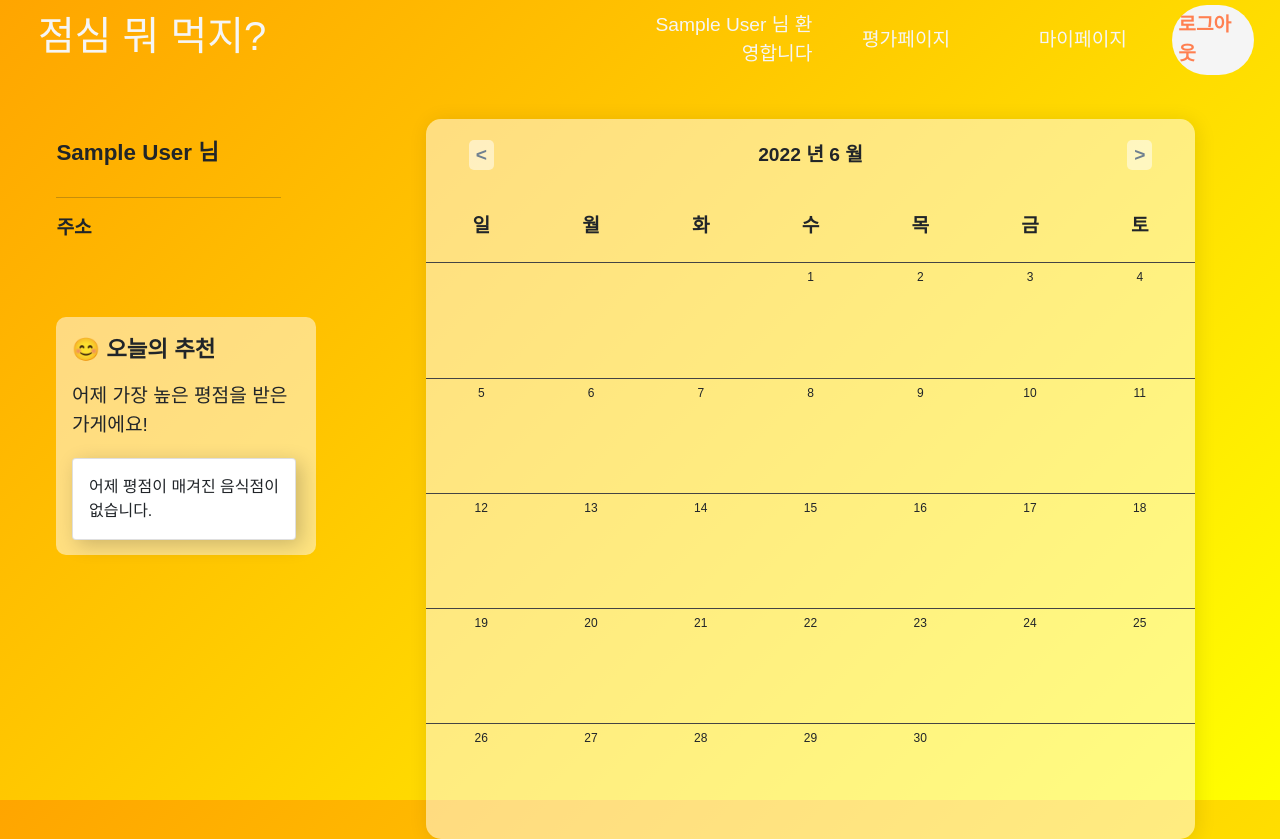
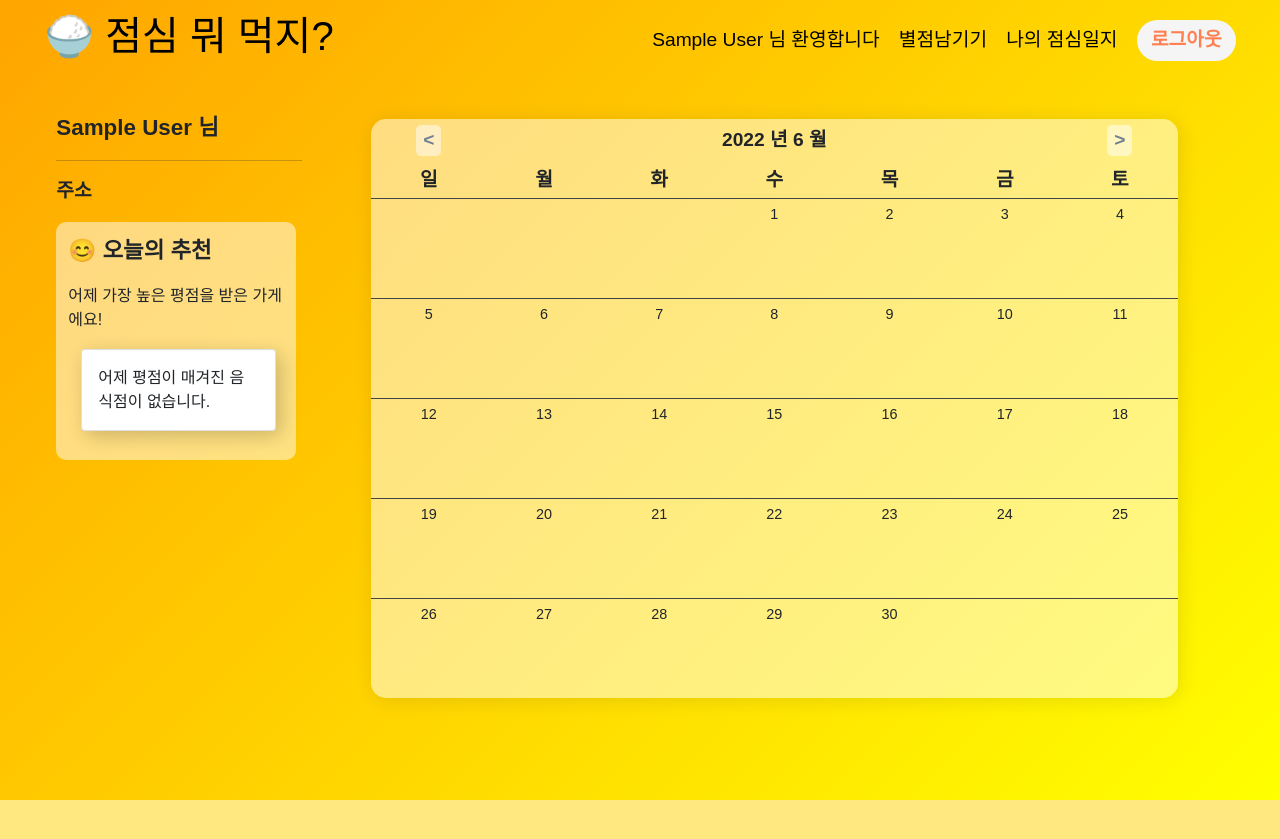
Before and after one commit to SeonminKim1/PJ-TODAY_LUNCH, a Django app: page /mypage/2022/6 in a window 1280 px wide. After the commit the page ends 800 px from the top, so only its background shows below. Run offline with Django 4.2, Linux system fonts and the light colour scheme; the visitor is signed in with stand-in values (Sample User, id 1); data that the repository does not hold is empty; some libraries are stand-ins or nearby versions; some web fonts are replaced.

Commit message:
Fix all style

```diff
--- a/static/css/main.css
+++ b/static/css/main.css
@@ -28,7 +28,8 @@ aside, section {
 }
 
 aside {
-    margin: 0 4%;
+    width: 20%;
+    margin: 1% 4%;
 }
 
 .aside-container {
@@ -36,7 +37,7 @@ aside {
     align-items: center;
     width: 100%;
     padding: 2%;
-    margin: auto;
+    margin: 0 auto;
 }
 
 .aside-wrapper {
@@ -45,16 +46,15 @@ aside {
 }
 
 .user-main-box {
-    margin: 20% 0 30% 0;
+    margin: 5% 0;
 }
 
 .user-main {
-    width: 90%;
+    width: 100%;
 }
 
 .user-info-title {
     display: inline-block;
-    margin-bottom: 5%;
     font-size: 1.4rem;
     font-weight: 600;
 }
@@ -76,13 +76,15 @@ hr {
 .user-lunch-box {
     display: flex;
     align-items: center;
-    width: 260px;
+    justify-content: center;
+    width: 240px;
     border-radius: 10px;
     background-color: rgba(255, 255, 255, 0.5)
 }
 
 .user-lunch {
-    padding: 6%;
+    padding: 5%;
+    margin: 0 auto;
 }
 
 .user-card-title {
@@ -91,30 +93,31 @@ hr {
 }
 
 .user-card-text {
-    font-size: 1.2rem;
+    font-size: 1.0rem;
 }
 
 .user-card {
-    margin-top: 8%;
+    margin: 8% auto;
 }
 
 /* section */
 section {
     display: flex;
-    margin: 3% 0 0 5%;
+    width: 70%;
+    margin: 3% 0;
 }
 
 .section-container {
     width: 100%;
-    margin: auto;
+    margin: 0 auto;
 }
 
 .section-wrapper {
+    width: 100%;
 }
 
 .card-section-box {
-    width: 95%;
-    margin-top: 2%;
+    width: 100%;
 }
 
 .card-title-box {
@@ -123,7 +126,16 @@ section {
     width: 91%;
 }
 
+.card-body {
+    display: flex;
+    flex-direction: column;
+    justify-content: center;
+    align-items: center;
+}
+
 .card-title {
+    width: 100%;
+    text-align: center;
     white-space: nowrap;
     overflow: hidden;
     text-overflow: ellipsis;
@@ -142,10 +154,14 @@ section {
 }
 
 .card-section-title {
+    display: inline-block;
+    padding: 1%;
     font-size: 1.4rem;
     font-weight: 500;
-    color: whitesmoke;
+    color: black;
     margin-left: 4%;
+    border-radius: 10px;
+    background-color: rgba(255, 255, 255, 0.5)
 }
 
 .menu-box {
@@ -178,7 +194,7 @@ section {
 .card-box {
     display: flex;
     position: relative;
-    margin: 4%;
+    margin: 2% 0 4% 3%;
 }
 
 .card {
--- a/static/css/mypage.css
+++ b/static/css/mypage.css
@@ -26,8 +26,7 @@ body {
 /* section */
 .main-container-mypage section {
     width: 70%;
-    height: 600px;
-    margin: 3% 0 0 5%;
+    margin: 3% auto;
 }
 
 .section-container-mypage {
@@ -44,7 +43,7 @@ body {
 
 table {
     width: 100%;
-    height: 120%;
+    height: 101%;
     text-align: center;
     background-color: rgba(255, 255, 255, 0.5);
     box-shadow: 2px 2px 20px rgba(0, 0, 0, 0.1);
@@ -82,14 +81,14 @@ thead button {
     height: 100px;
     text-align: center;
     vertical-align: top;
-    font-size: 12px;
+    font-size: 0.9rem;
 }
 
 .diary_item {
     width: 90%;
-    height: 80%;
+    height: 70%;
     border-radius: 5px;
-    font-size: 0.9rem;
+    font-size: 0.8rem;
     font-weight: 500;
     color: darkorange;
     padding: 3%;
--- a/static/css/nav.css
+++ b/static/css/nav.css
@@ -1,46 +1,49 @@
 /* nav */
 .nav-wrapper {
+    width: 95%;
     display: flex;
     align-items: center;
     justify-content: space-between;
-    margin: 0 2% 0 2%;
+    margin: 0 auto;
 }
 
-.logo-box, .hello-box, .logout-box, .mypage-box {
+.logo-box {
     display: inline-block;
     padding: 1%;
 }
 
 .logo {
-    color: whitesmoke;
+    color: black;
     font-weight: 600;
-
 }
 
 .nav-user-box {
     display: flex;
     justify-content: space-between;
+    align-items: center;
     width: 50%;
+    padding: 1%;
+    font-size: 1.2rem;
+    /*color: black;*/
 }
 
 .hello-box, .mypage-box, .scoring-box {
-    display: flex;
-    justify-content: center;
-    align-items: center;
-    width: 40%;
-    margin: auto;
-    font-size: 1.2rem;
+    /*display: flex;*/
+    /*justify-content: center;*/
+    /*align-items: center;*/
+    /*width: 30%;*/
+    /*margin: auto;*/
 }
 
 .hello {
     text-align: right;
     font-weight: 500;
-    color: whitesmoke;
+    color: black;
 }
 
 .mypage-a, .scoring-a {
     text-decoration: none;
-    color: whitesmoke;
+    color: black;
 }
 
 .scoring-a:hover, .mypage-a:hover {
@@ -52,13 +55,15 @@
 }
 
 .logout-box {
-    display: flex;
-    justify-content: center;
-    align-items: center;
-    width: 18%;
+    /*display: flex;*/
+    /*justify-content: center;*/
+    /*align-items: center;*/
+    padding: 6px 8px;
+    width: 17%;
     height: 70%;
-    border-radius: 50px;
+    border-radius: 30px;
     background-color: whitesmoke;
+    text-align: center;
 }
 
 .logout {
--- a/static/css/scoring.css
+++ b/static/css/scoring.css
@@ -10,7 +10,7 @@ body {
 }
 
 .main_container {
-    margin-top: 4%;
+    /*margin-top: 4%;*/
 }
 .title_wrapper {
     text-align: center;
--- a/templates/mypage/mypage.html
+++ b/templates/mypage/mypage.html
@@ -21,9 +21,8 @@
                     <div class="user-lunch-box">
                         <div class="user-lunch">
                             <p class="user-card-title">😊 오늘의 추천</p>
-                            <span class="user-card-text">어제 가장 높은 평점을 받은</span><br />
-                            <span class="user-card-text">가게에요!</span>
-                            <div class="card user-card">
+                            <span class="user-card-text">어제 가장 높은 평점을 받은 가게에요!</span>
+                            <div style="width: 90%" class="card user-card">
                                 {% if today_reco_result == 'success' %}
                                     <img src="/{{ today_res.restaurant_image }}" class="card-img-top" alt="...">
                                     <div class="card-body">
--- a/templates/nav/nav.html
+++ b/templates/nav/nav.html
@@ -2,7 +2,7 @@
     <div class="nav-wrapper">
         <div class="logo-box">
             <div class="logo">
-                <a class="mypage-a" href="{% url 'main' %}"><h1>점심 뭐 먹지?</h1></a>
+                <a class="mypage-a" href="{% url 'main' %}"><h1>&#x1F35A; 점심 뭐 먹지?</h1></a>
             </div>
         </div>
         {% if user.is_authenticated %}
@@ -14,18 +14,18 @@
                 </div>
                 <div class="scoring-box">
                     <div class="scoring">
-                    <a class="scoring-a" href={% url 'scoring_view' %}>평가페이지</a>
+                        <a class="scoring-a" href={% url 'scoring_view' %}>별점남기기</a>
                     </div>
                 </div>
                 <div class="mypage-box">
                     <div class="mypage">
-                    <a class="mypage-a" href={% url 'nav_mypage' %}>마이페이지</a>
+                        <a class="mypage-a" href={% url 'nav_mypage' %}>나의 점심일지</a>
                     </div>
                 </div>
                 <div class="logout-box">
                     <a class="logout" href="{% url 'logout' %}">로그아웃</a>
                 </div>
+            </div>
         {% endif %}
     </div>
-    </div>
 </nav>
```
Also changed, not shown: templates/main/main.html (+3 -4 lines). Lines whose indentation alone changed are shown as unchanged.
